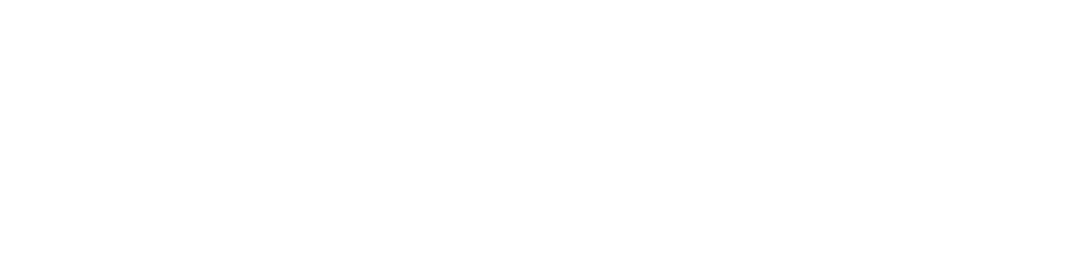
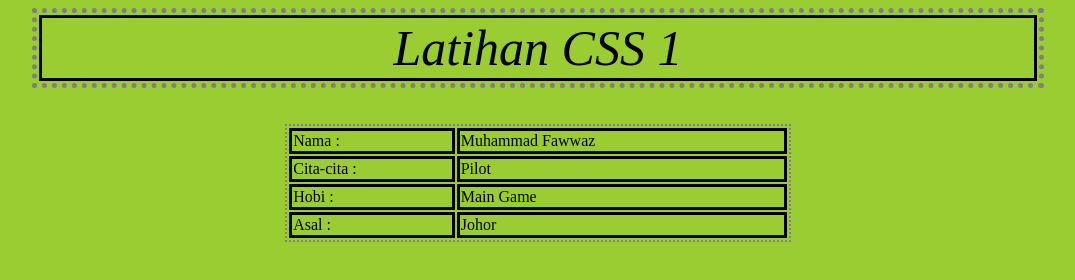
Before and after one commit to Fawwaz011/KPD1023_CSS, a plain HTML site: page index.html in a window 1280 px wide. Shown: the whole page, without its empty margins (102-1177 px from the left). Drawn offline with Linux system fonts and the light colour scheme.

Commit message:
Update index.html

```diff
--- a/index.html
+++ b/index.html
@@ -55,3 +55,67 @@
        </style>
 
     </head>
+
+    <body class="ini_ialah_body">
+
+    <center>
+
+       <table>
+
+          <tr>
+
+              <td class="header">Latihan CSS 1</td>
+
+          </tr>
+
+       </table>
+
+
+
+       <br><br>
+
+
+
+       <table class="table2">
+
+          <tr>
+
+              <td>Nama :</td>
+
+              <td>Muhammad Fawwaz</td>
+
+          </tr>
+
+          <tr>
+
+              <td>Cita-cita :</td>
+
+              <td>Pilot</td>
+
+          </tr>
+
+          <tr>
+
+              <td>Hobi :</td>
+
+              <td>Main Game</td>
+
+          </tr>
+
+          <tr>
+
+              <td>Asal :</td>
+
+              <td>Johor</td>
+
+          </tr>
+
+          </table>
+
+       </center>
+
+   </body>
+
+
+
+</html>
```
